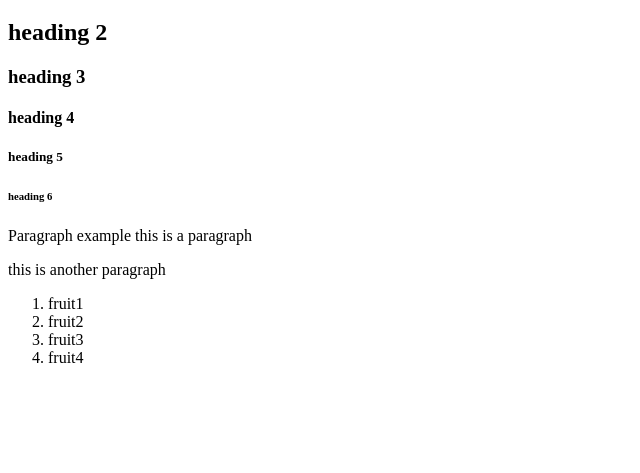
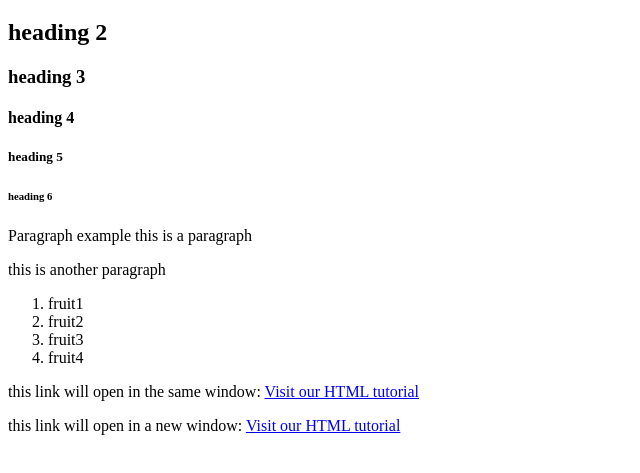
Before and after one commit to Barnez29/test, a plain HTML site: page index.html in a window 1280 px wide. Shown: the part 61-534 px from the top of the page, without its empty margins (0-640 px from the left). Drawn offline with Linux system fonts and the light colour scheme.

Commit message:
inserted links

```diff
--- a/index.html
+++ b/index.html
@@ -29,7 +29,18 @@
     </ol>
 
     <!-- this is a hyperlink reference -->
-    <a href="https://www.w3schools.com/html/html_paragraphs.asp" target="_" </a>
-</body>
+
+    <body>
+        this link will open in the same window:
+    </body>
+    <a href="https://www.w3schools.com/html/">Visit our HTML tutorial</a>
+    <p>
+
+        <body>
+            this link will open in a new window:
+            <a href="https://www.w3schools.com/html/" target="_blank">Visit our HTML tutorial</a>
+        </body>
+    </p>
+
 
 </html>
```
Also changed, not shown: images/husky1.jpg (added).
